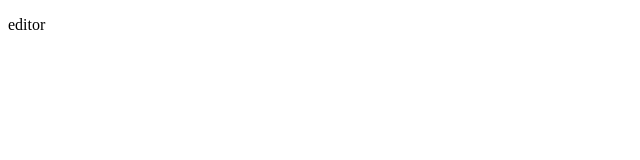
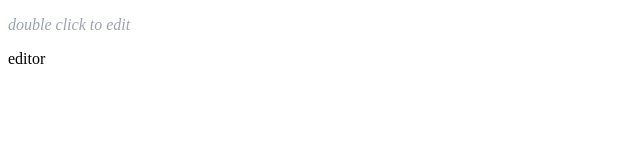
Before and after one commit to alexanderdombroski/resume-project, a SvelteKit app in the folder packages/bakeoff1/: page /editor in a window 1280 px wide. Shown: the top 160 px of the page, without its empty margins (0-640 px from the left). Built offline with nearby package versions, Linux system fonts and the light colour scheme.

Commit message:
feat: editable field prototype

```diff
--- a/packages/bakeoff1/package.json
+++ b/packages/bakeoff1/package.json
@@ -26,5 +26,8 @@
 		"typescript": "^6.0.2",
 		"vite": "^8.0.7",
 		"wrangler": "^4.81.0"
+	},
+	"dependencies": {
+		"bits-ui": "^2.18.1"
 	}
 }
--- /dev/null
+++ b/packages/bakeoff1/src/lib/components/Editable.svelte
@@ -0,0 +1,51 @@
+<script lang="ts">
+  type Props = {
+    tag?: 'p' | 'span' | 'li';
+    /** Bindable string */
+    value: string;
+    placeholder?: string;
+  };
+
+  let { tag = 'p', value, placeholder = 'double click to edit' }: Props = $props();
+
+  let editing = $state(false);
+  let ghostText = $derived(placeholder);
+
+  function initEditing() {
+    ghostText = '';
+    editing = true;
+  }
+
+  function save(e: Event) {
+    const target = e.target as HTMLElement;
+    const newValue = target.textContent.trim().replace(/\u200B/g, '');
+    console.log('blur', newValue, !newValue);
+    value = newValue;
+    if (!newValue) {
+      // target.textContent = ""
+      ghostText = placeholder;
+      console.log('inserting', placeholder, !value);
+    }
+    editing = false;
+  }
+</script>
+
+<svelte:element
+  this={tag}
+  contenteditable={editing}
+  ondblclick={initEditing}
+  onblur={save}
+  role="textbox"
+  tabindex="0"
+  class:ghost-text={!value}
+>
+  {value || ghostText}
+</svelte:element>
+
+<style>
+  .ghost-text[contenteditable='false'] {
+    color: #9ca3af; /* light gray */
+    opacity: 1; /* override browser default fading */
+    font-style: italic;
+  }
+</style>
--- a/packages/bakeoff1/src/routes/editor/+page.svelte
+++ b/packages/bakeoff1/src/routes/editor/+page.svelte
@@ -1 +1,10 @@
+<script>
+  import Editable from '$lib/components/Editable.svelte';
+  import Topbar from '$lib/components/Topbar.svelte';
+
+  let value = $state('');
+</script>
+
+<Topbar />
+<Editable {value} />
 <p>editor</p>
```
Also changed, not shown: packages/bakeoff1/src/lib/components/Sidebar.svelte (added), packages/bakeoff1/src/lib/components/Topbar.svelte (added), 1 other file (tests, documents, lock files or other folders).
